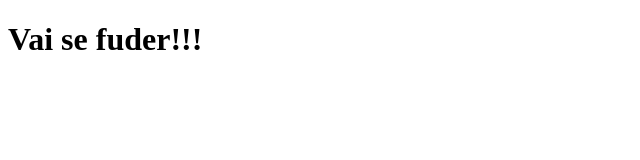
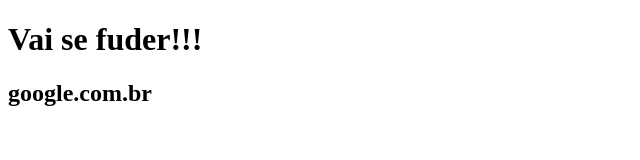
Before and after one commit to fabriciodev007/teste, a plain HTML site: page index.html in a window 1280 px wide. Shown: the whole page, without its empty margins (0-640 px from the left). Drawn offline with Linux system fonts and the light colour scheme.

Commit message:
adicionado texto reserva

```diff
--- a/index.html
+++ b/index.html
@@ -7,5 +7,6 @@
 </head>
 <body>
    <h1>Vai se fuder!!!</h1>
+   <h2>google.com.br</h2>
 </body>
 </html>
```
